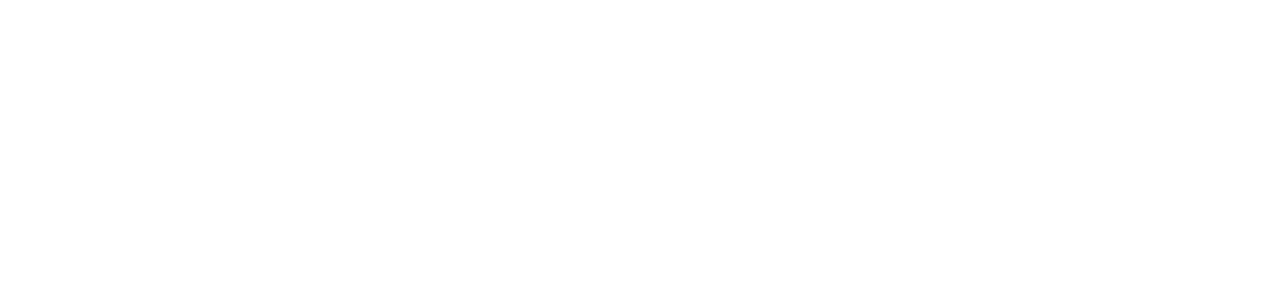
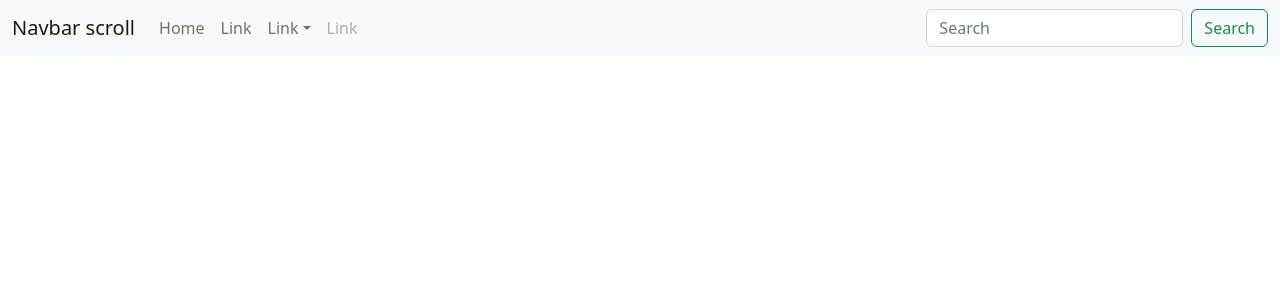
Before and after one commit to SchoolOfCode/bc14_w7_project-frontend-codettastone, a React (Create React App) app in the folder codetta-stone/: page / in a window 1280 px wide. Shown: the top 300 px of the page. Built offline with nearby package versions, Linux system fonts and the light colour scheme.

Commit message:
Navbar added - minimal

```diff
--- a/codetta-stone/src/Components/App/App.js
+++ b/codetta-stone/src/Components/App/App.js
@@ -1,8 +1,11 @@
 
 import './App.css';
+import NavScrollExample from "../Navbar";
 
 function App() {
-  return
+  return (
+    <NavScrollExample/>
+  )
 
 
 
--- /dev/null
+++ b/codetta-stone/src/Components/Navbar/index.js
@@ -0,0 +1,51 @@
+import Button from 'react-bootstrap/Button';
+import Container from 'react-bootstrap/Container';
+import Form from 'react-bootstrap/Form';
+import Nav from 'react-bootstrap/Nav';
+import Navbar from 'react-bootstrap/Navbar';
+import NavDropdown from 'react-bootstrap/NavDropdown';
+
+function NavScrollExample() {
+  return (
+    <Navbar bg="light" expand="lg">
+      <Container fluid>
+        <Navbar.Brand href="#">Navbar scroll</Navbar.Brand>
+        <Navbar.Toggle aria-controls="navbarScroll" />
+        <Navbar.Collapse id="navbarScroll">
+          <Nav
+            className="me-auto my-2 my-lg-0"
+            style={{ maxHeight: '100px' }}
+            navbarScroll
+          >
+            <Nav.Link href="#action1">Home</Nav.Link>
+            <Nav.Link href="#action2">Link</Nav.Link>
+            <NavDropdown title="Link" id="navbarScrollingDropdown">
+              <NavDropdown.Item href="#action3">Action</NavDropdown.Item>
+              <NavDropdown.Item href="#action4">
+                Another action
+              </NavDropdown.Item>
+              <NavDropdown.Divider />
+              <NavDropdown.Item href="#action5">
+                Something else here
+              </NavDropdown.Item>
+            </NavDropdown>
+            <Nav.Link href="#" disabled>
+              Link
+            </Nav.Link>
+          </Nav>
+          <Form className="d-flex">
+            <Form.Control
+              type="search"
+              placeholder="Search"
+              className="me-2"
+              aria-label="Search"
+            />
+            <Button variant="outline-success">Search</Button>
+          </Form>
+        </Navbar.Collapse>
+      </Container>
+    </Navbar>
+  );
+}
+
+export default NavScrollExample;
```
